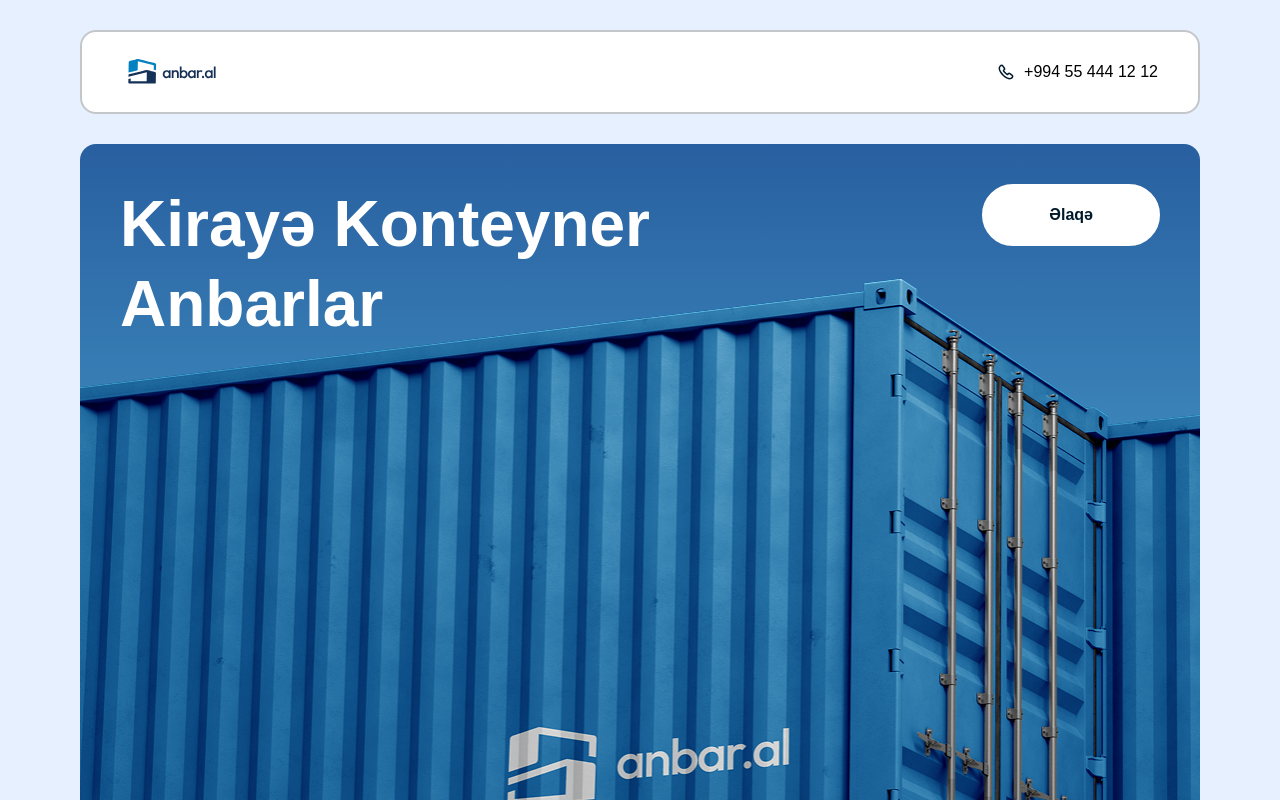
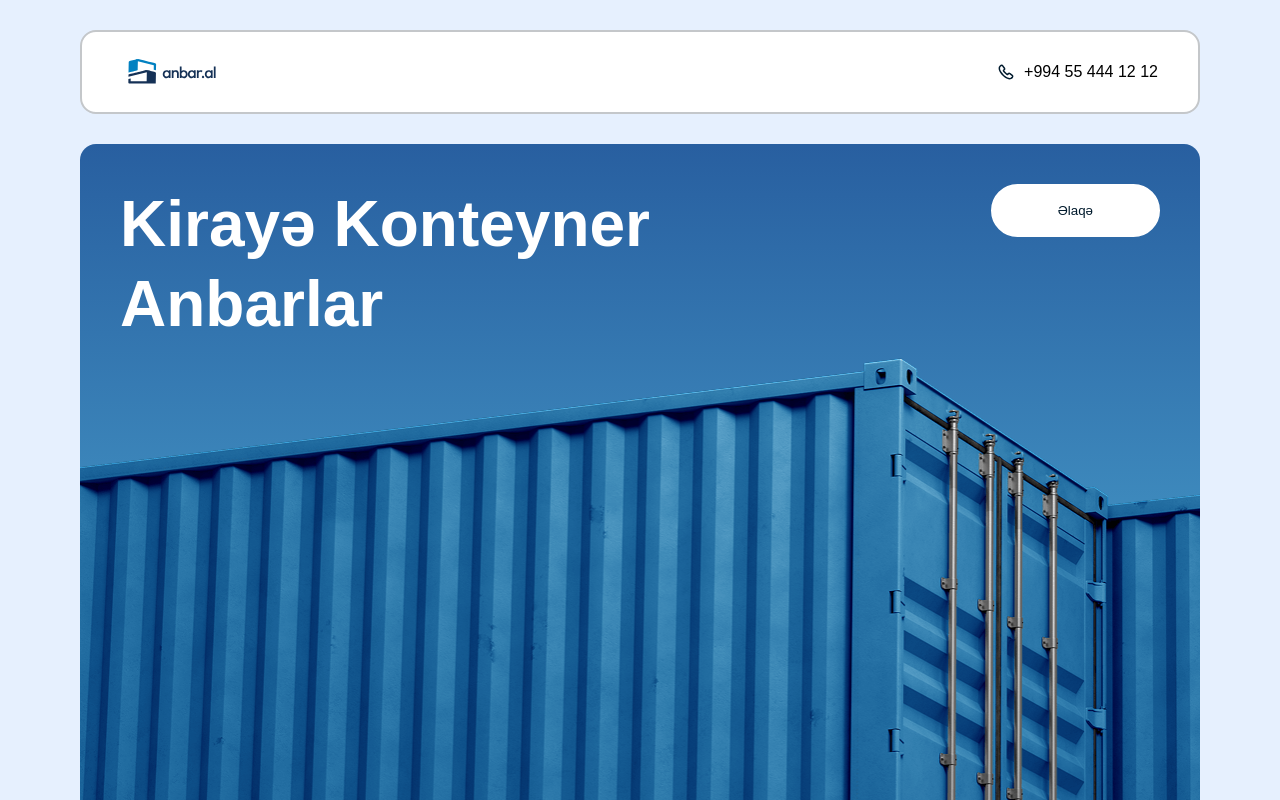
Before and after one commit to NeoNae27/anbar-site, a Next.js app: page / in a window 1280 px wide. Shown: the top 800 px of the page. Built offline with nearby package versions, Linux system fonts and the light colour scheme.

Commit message:
Minnor Banner layout update

```diff
--- a/src/layout/Banner/Banner.jsx
+++ b/src/layout/Banner/Banner.jsx
@@ -1,3 +1,4 @@
+"use client";
 import "./Banner.scss";
 import Image from "next/image";
 
@@ -20,7 +21,7 @@ export default function Banner() {
           </h1>
           <DefaultButton
             label="Əlaqə"
-            size="buttonLarge"
+            size={window.innerWidth > 375 ? "button-lg" : "button-md"}
             title="Əlaqə forması vasitəsilə bizimlə əlaqə saxlayın"
             aria-label="Bizimlə əlaqə saxlayın"
           ></DefaultButton>
--- a/src/layout/Banner/Banner.scss
+++ b/src/layout/Banner/Banner.scss
@@ -6,7 +6,7 @@
   justify-content: center;
   align-items: center;
   height: calc(100vh - 144px);
-  min-height: 800px;
+  min-height: 880px;
   width: 100%;
 
   @media (max-width: 652px) {
@@ -16,12 +16,13 @@
 
   @media (max-width: 375px) {
     min-height: 704px;
-    padding: 0px;
+    padding:  0px;
   }
 
   &__container {
     position: relative;
     height: 100%;
+
     width: 100%;
     max-width: 1280px;
     overflow: hidden;
@@ -66,6 +67,7 @@
 
       @media (max-width: 375px) {
         width: 100%;
+        width: 375px;
         height: 352.5px;
       }
     }
```
